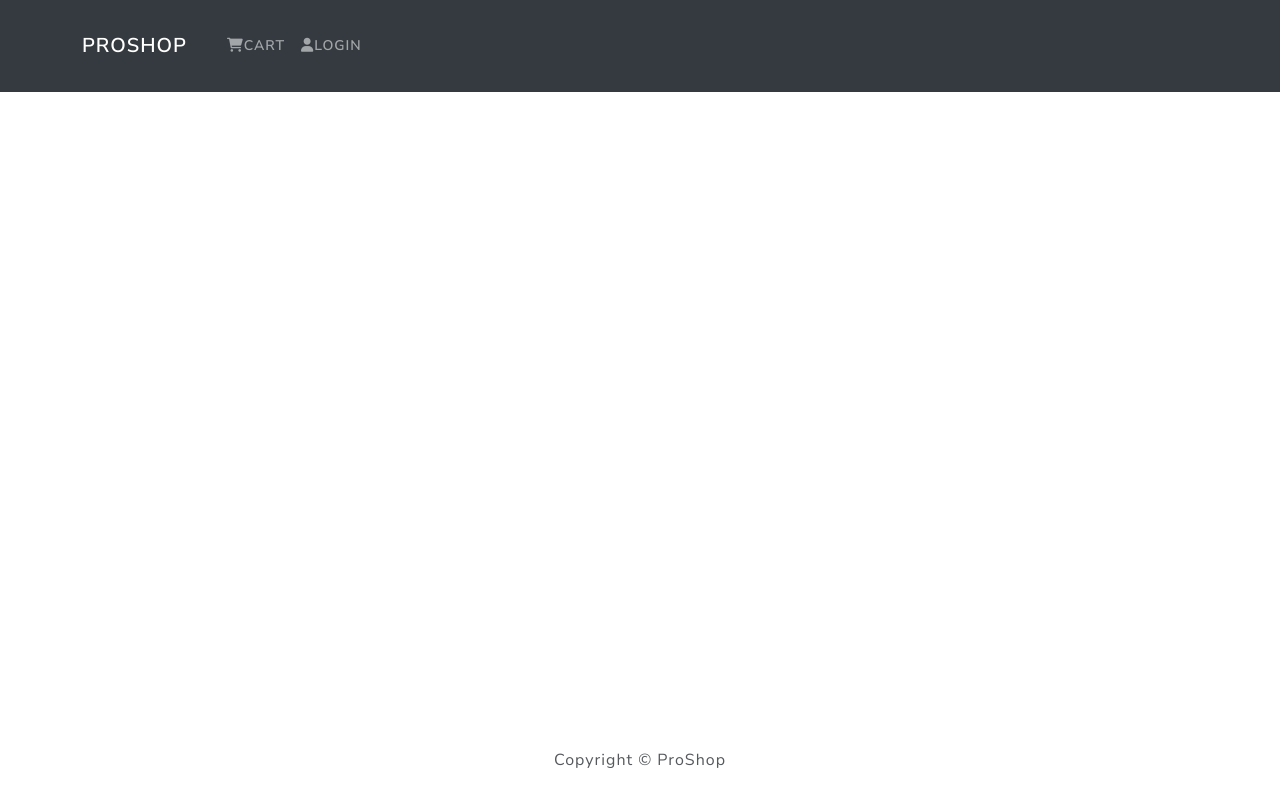
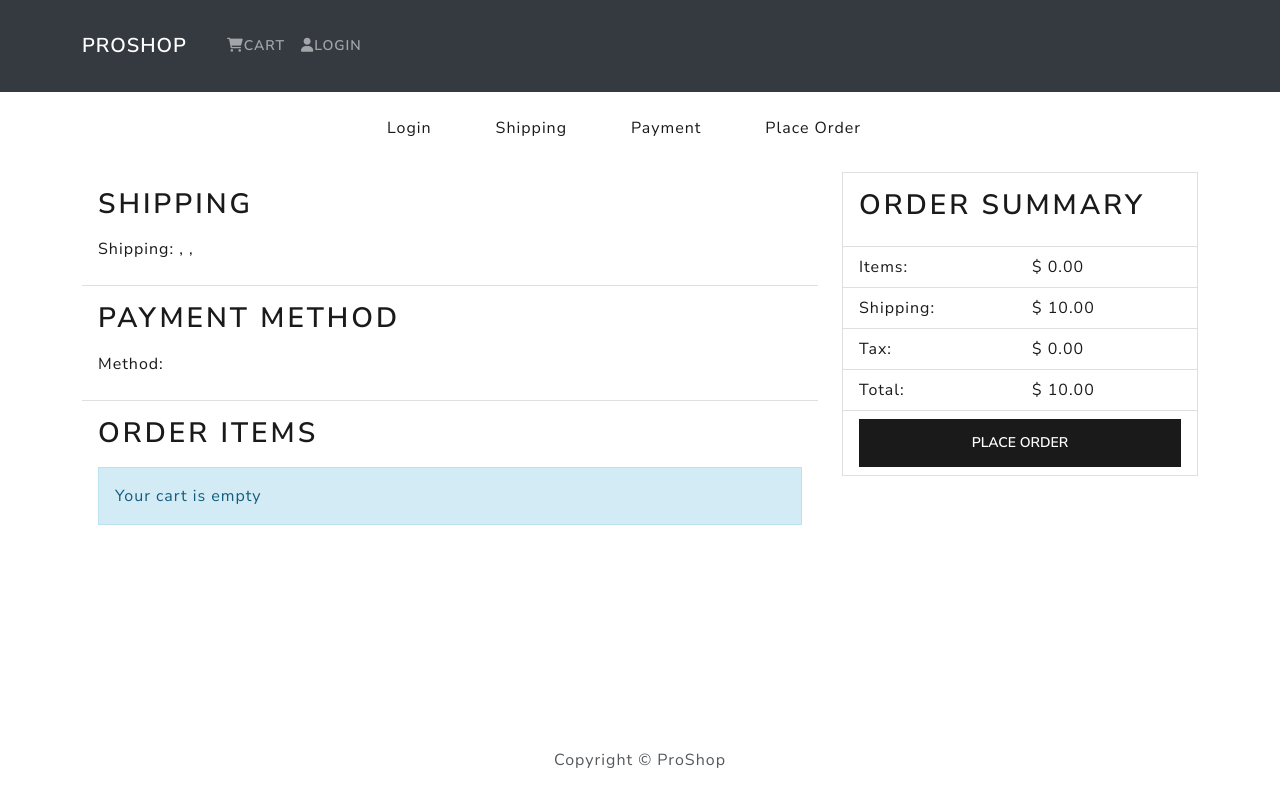
Before and after one commit to ArielPD/ecommerce-proshop-django-react, a React (Create React App) app in the folder frontendUI/: page /placeorder in a window 1280 px wide. Built offline with nearby package versions, Linux system fonts and the light colour scheme.

Commit message:
Create Place Order Screen and total prices summary info

```diff
--- a/frontendUI/src/App.js
+++ b/frontendUI/src/App.js
@@ -10,6 +10,7 @@
 import ProfileScreen from './screens/ProfileScreen';
 import ShippingScreen from './screens/ShippingScreen';
 import PaymentScreen from './screens/PaymentScreen';
+import PlaceOrderScreen from './screens/PlaceOrderScreen';
 
 function App() {
   return (
@@ -27,6 +28,7 @@
             <Route path='/cart/' element={<CartScreen />} />
             <Route path='/shipping' element={<ShippingScreen /> }/>
             <Route path='/payment' element={<PaymentScreen />}/>
+            <Route path='/placeorder' element={<PlaceOrderScreen />}/>
           </Routes>
         </Container>
       </main>
--- /dev/null
+++ b/frontendUI/src/screens/PlaceOrderScreen.js
@@ -0,0 +1,119 @@
+import { useState } from 'react';
+import { useNavigate, Link } from 'react-router-dom';
+import { Button, Row, Col, ListGroup, Image, Card } from 'react-bootstrap';
+import { useSelector, useDispatch } from 'react-redux';
+import Message from '../components/Message';
+import CheckoutSteps from '../components/CheckoutSteps';
+
+export default function PlaceOrderScreen() {
+    const cart = useSelector(state => state.cart);
+
+    cart.itemsPrice = cart.cartItems.reduce((acc, item) => acc + item.price * item.qty, 0).toFixed(2);
+    cart.shippingPrice = (cart.itemsPrice > 100 ? 0 : 10).toFixed(2);
+    cart.taxPrice = Number((0.082) * cart.itemsPrice).toFixed(2);
+    cart.totalPrice = (Number(cart.itemsPrice) + Number(cart.shippingPrice) + Number(cart.taxPrice)).toFixed(2);
+
+
+    const placeOrder = () => {
+        console.log("placeOrder");
+    }
+
+    return (
+        <div>
+            <CheckoutSteps step1 step2 step3 step4 />
+            <Row>
+                <Col md={8}>
+                    <ListGroup variant="flush">
+                        <ListGroup.Item>
+                            <h2>Shipping</h2>
+                            <p>
+                                <strong>Shipping: </strong>
+                                {cart.shippingAddress.address}, {cart.shippingAddress.city}
+                                {'  '}
+                                {cart.shippingAddress.postalCode},
+                                {'  '}
+                                {cart.shippingAddress.country}
+                            </p>
+                        </ListGroup.Item>
+                        <ListGroup.Item>
+                            <h2>Payment Method</h2>
+                            <p>
+                                <strong>Method: </strong>
+                                {cart.paymentMethod}
+                            </p>
+                        </ListGroup.Item>
+                        <ListGroup.Item>
+                            <h2>Order Items</h2>
+                            {cart.cartItems.length === 0 ? (<Message variant='info'>
+                                Your cart is empty
+                            </Message>) : (
+                                <ListGroup variant='flush'>
+                                    {cart.cartItems.map((item, index) =>(
+                                        <ListGroup.Item key={index}>
+                                            <Row>
+                                                <Col md={1}>
+                                                    <Image src={item.image} alt={item.name} fluid rounded/>
+                                                </Col>
+                                                <Col>
+                                                    <Link to={`/product/${item.product}`}>{item.name}</Link>
+                                                </Col>
+                                                <Col md={4}>
+                                                    {item.qty} X $ {item.price} = $ {(item.qty * item.price).toFixed(2)}
+                                                </Col>
+                                            </Row>
+                                        </ListGroup.Item>
+                                    ))}
+                                </ListGroup>
+                            ) }
+                        </ListGroup.Item>
+                    </ListGroup>
+                </Col>
+                <Col md={4}>
+                    <Card>
+                        <ListGroup variant='flush'>
+                          <ListGroup.Item>
+                              <h2>Order Summary</h2>
+                          </ListGroup.Item>
+                          <ListGroup.Item>
+                              <Row>
+                                  <Col>Items:</Col>
+                                  <Col>$ {cart.itemsPrice}</Col>
+                              </Row>
+                          </ListGroup.Item>
+                          <ListGroup.Item>
+                              <Row>
+                                  <Col>Shipping:</Col>
+                                  <Col>$ {cart.shippingPrice}</Col>
+                              </Row>
+                          </ListGroup.Item>
+                          <ListGroup.Item>
+                              <Row>
+                                  <Col>Tax:</Col>
+                                  <Col>$ {cart.taxPrice}</Col>
+                              </Row>
+                          </ListGroup.Item>
+                          <ListGroup.Item>
+                              <Row>
+                                  <Col>Total:</Col>
+                                  <Col>$ {cart.totalPrice}</Col>
+                              </Row>
+                          </ListGroup.Item>
+                          <ListGroup.Item>
+                                <Button
+                                    type='button'
+                                    className='btn-block'
+                                    style={{width:'100%'}}
+                                    disabled={cart.cartItems === 0}
+                                    onClick={placeOrder}
+                                >
+                                    Place Order
+                                </Button>
+                          </ListGroup.Item>
+                        </ListGroup>
+                    </Card>
+                </Col>
+            </Row>
+        </div>
+
+    )
+}
```
